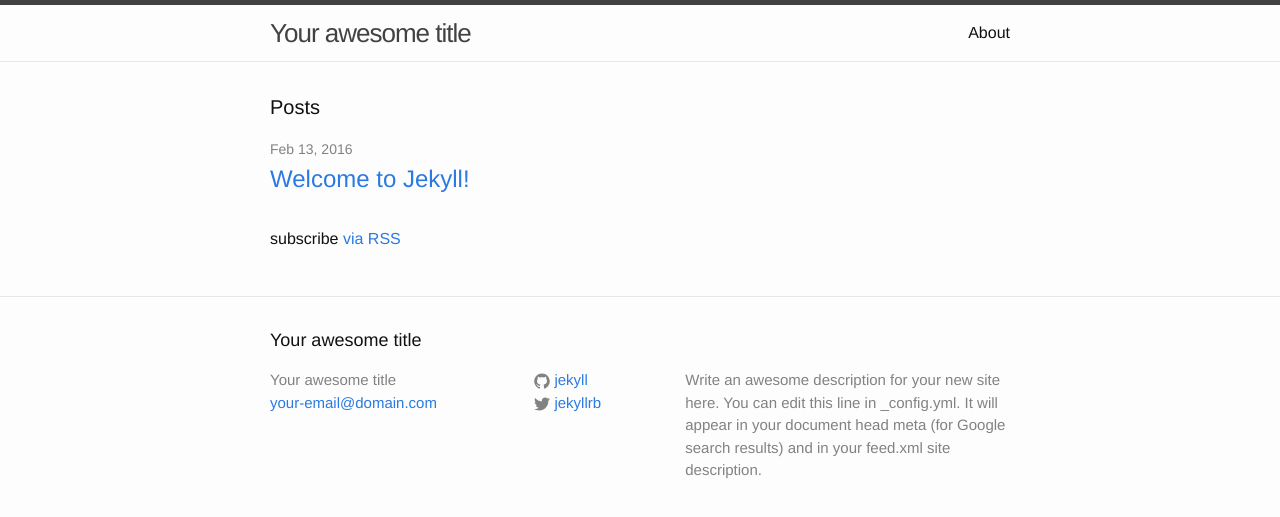
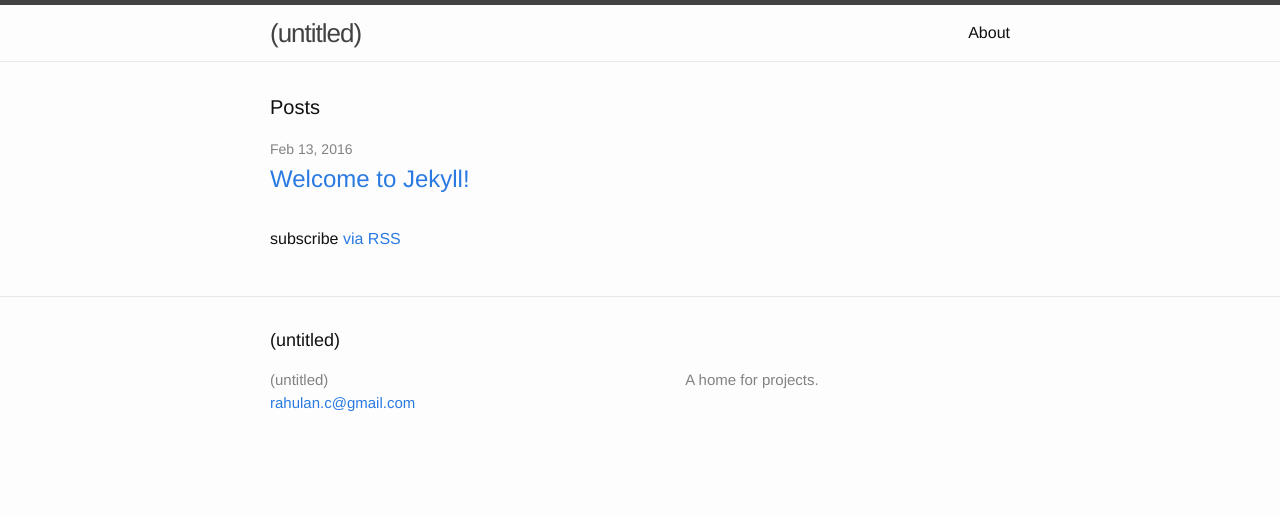
Before and after one commit to rchandra1/rchandra1.github.io, a Jekyll site: the page built from rc-home/index.html, in a window 1280 px wide. Shown: the top 517 px of the page. Built offline with Jekyll 4.4.1, drawn with Linux system fonts in a browser that asks for light colours.

Commit message:
changed config.yml

```diff
--- a/rc-home/_config.yml
+++ b/rc-home/_config.yml
@@ -6,16 +6,15 @@
 # 'jekyll serve'. If you change this file, please restart the server process.
 
 # Site settings
-title: Your awesome title
-email: your-email@domain.com
+title: (untitled)
+email: rahulan.c@gmail.com
 description: > # this means to ignore newlines until "baseurl:"
-  Write an awesome description for your new site here. You can edit this
-  line in _config.yml. It will appear in your document head meta (for
-  Google search results) and in your feed.xml site description.
-baseurl: "" # the subpath of your site, e.g. /blog
-url: "http://yourdomain.com" # the base hostname & protocol for your site
-twitter_username: jekyllrb
-github_username:  jekyll
+  A home for projects.
+baseurl: "/rc-home" # the subpath of your site, e.g. /blog
+url: "http://rchandra1.github.io" # the base hostname & protocol for your site
+
+# twitter_username: jekyllrb
+# github_username:  rchandra1
 
 # Build settings
 markdown: kramdown
```
